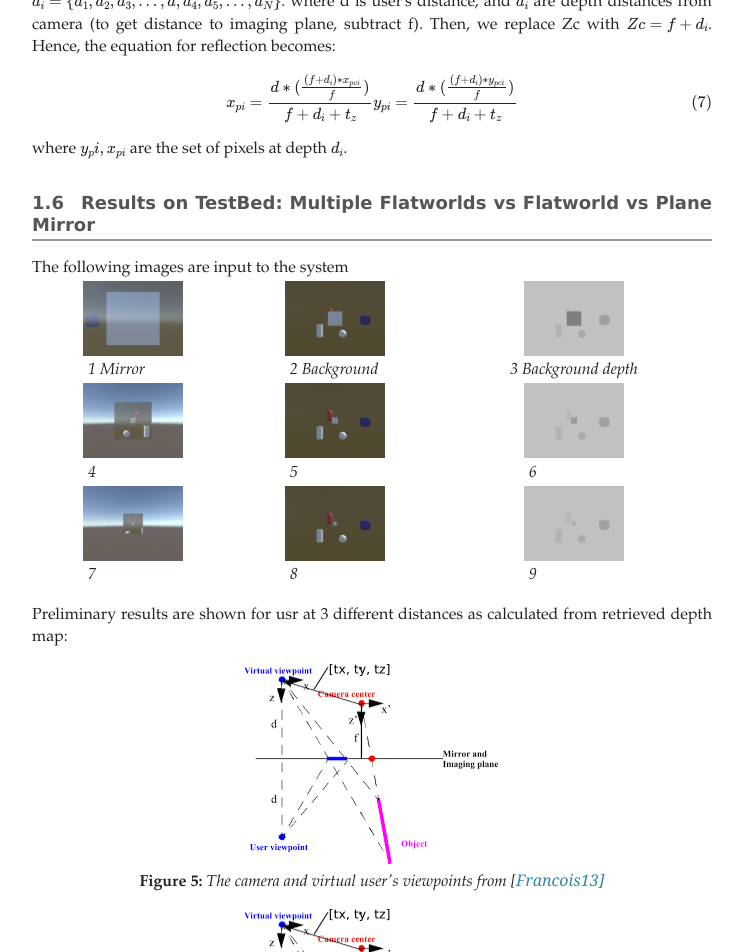
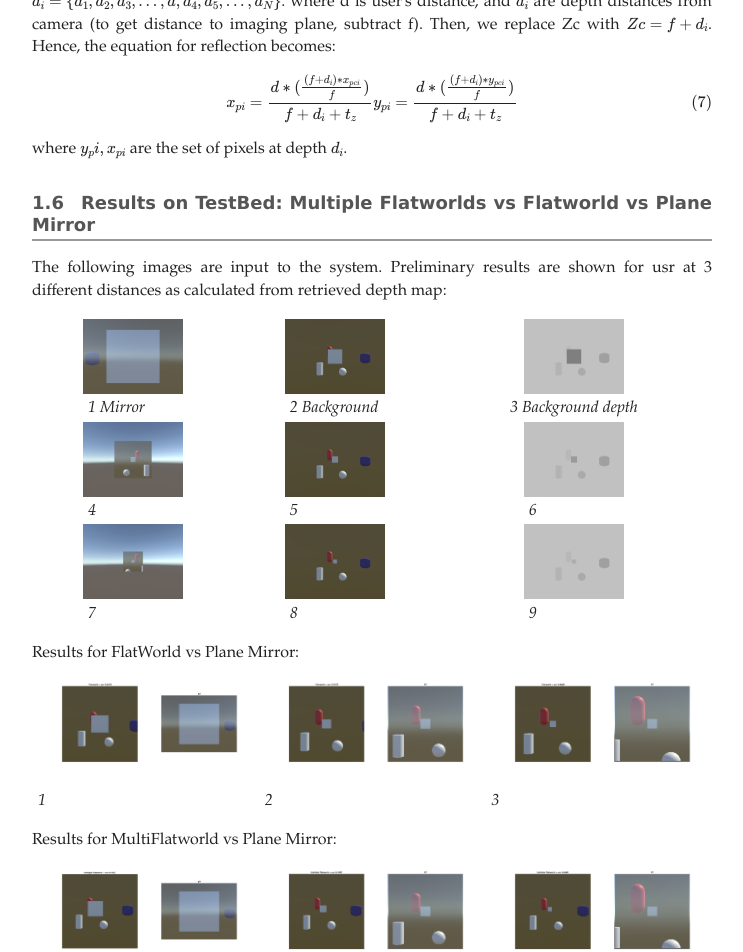
Before and after one commit to nikky4D/nikky4D.github.io, a Jekyll site: the page _researchPages/zoom_model.md.html, which Jekyll copies as it is, in a window 1280 px wide and 1400 px high, scrolled down 5105 px. Shown: the top 952 px of the window, without its empty margins (268-1011 px from the left). Built offline with Jekyll 4.4.1, drawn with Linux system fonts in a browser that asks for light colours; formulas are drawn with MathJax 3; some of the changed text lies outside the part shown.

Commit message:
Updating zoom model

```diff
--- a/_researchPages/zoom_model.md.html
+++ b/_researchPages/zoom_model.md.html
@@ -177,19 +177,30 @@ where $y_pi, x_{pi}$ are the set of pixels at depth $d_i$.
 
 Results on TestBed: Multiple Flatworlds vs Flatworld vs Plane Mirror
 -------------------------------------------------------------------------------
-The following images are input to the system
+The following images are input to the system. Preliminary results are shown for usr at 3 different distances as calculated from retrieved depth map:
+
 ![1 Mirror](../assets/usr_img_at_usr_0p50.png width=100) ![2 Background](../assets/back_img_at_usr_0p50.png width=100) ![3 Background depth](../assets/back_depth_img_at_usr_0p50.png width=100)
 ![4](../assets/usr_img_at_3p5.png width=100) ![5](../assets/back_img_at_usr_3p5.png width=100) ![6](../assets/back_depth_img_at_usr_3p5.png width=100)
 ![7](../assets/usr_img_at_6p5.png width=100) ![8](../assets/back_img_at_usr_6p5.png width=100) ![9](../assets/back_depth_img_at_usr_6p5.png width=100)
 
+Results for FlatWorld vs Plane Mirror:
+![1](../assets/result_usr_1_flat.png ) ![2](../assets/result_usr_4_flat.png ) ![3](../assets/result_usr_7_flat.png )
 
-Preliminary results are shown for usr at 3 different distances as calculated from retrieved depth map:
+Results for MultiFlatworld vs Plane Mirror:
+![1](../assets/result_usr_1_multFlat.png ) ![2](../assets/result_usr_5_multFlat.png ) ![3](../assets/result_usr_7_multFlat.png )
 
-![Figure [viewpt]: The camera and virtual user's viewpoints from [#Francois13]](../assets/figure3_KangFrancois_b.png)
+Applying it to a Real world Image, taken with StereoLabs ZED camera:
+Input from Stereo:
+![1](../assets/vid5_left_135.png ) ![2](../assets/vid5_depth_left_135.png )
 
-![Figure [viewpt]: The camera and virtual user's viewpoints from [#Francois13]](../assets/figure3_KangFrancois_b.png)
+Results for FlatWorld:
+![Figure [Flatworld_result]: Flatworld results](../assets/result_flat_135.png )
 
-![Figure [viewpt]: The camera and virtual user's viewpoints from [#Francois13]](../assets/figure3_KangFrancois_b.png)
+Results for MultiFlatworld:
+![Figure [Multi_Flatworld_result]: 200 depth steps, Multi Flatworld results](../assets/result_multFlat_135_200steps.png )
+
+![Figure [Multi_Flatworld_result]: 20 depth steps, Multi Flatworld results](../assets/result_multFlat_135_20steps.png )
+
 
 
 Alternative Two: 2D scaling of background - Estimating the distance of user to Mirror
```
Also changed, not shown: assets/result_flat_135.png (added), assets/result_multFlat_135_200steps.png (added), assets/result_multFlat_135_20steps.png (added).
